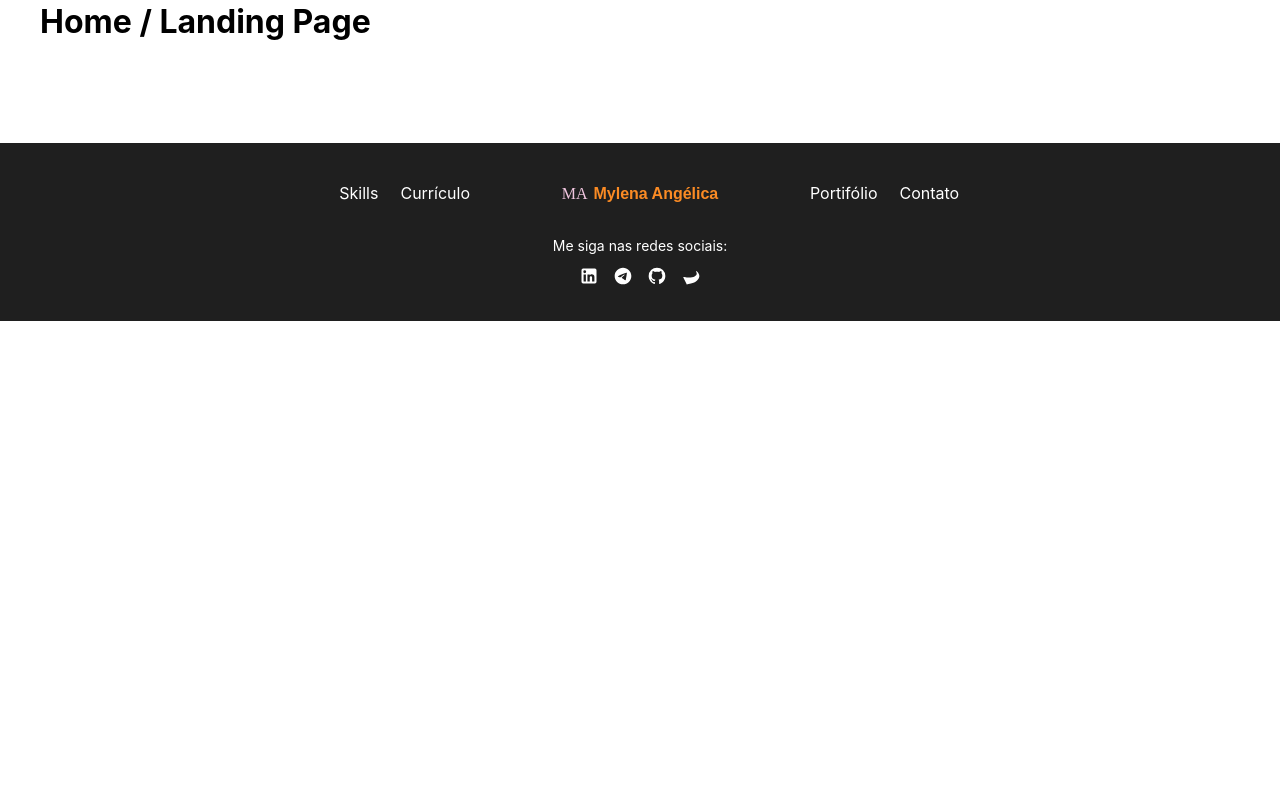
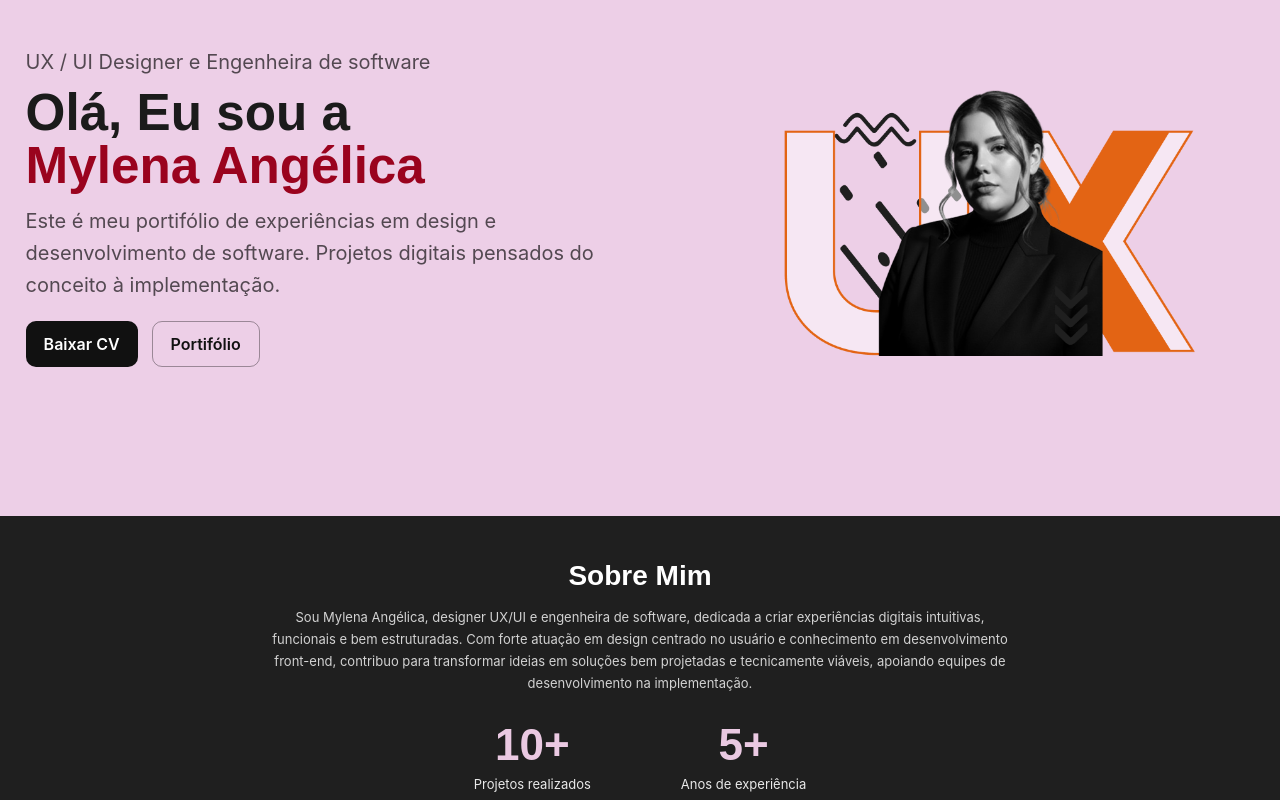
Before and after one commit to Mylena-angelica/my_portifolio, a React (Create React App) app in the folder portfolio/: page / in a window 1280 px wide. Shown: the part 180-980 px from the top of the page. Before the commit the page ends 800 px from the top, so only its background shows below. Built offline with nearby package versions, Linux system fonts and the light colour scheme.

Commit message:
Hero + SObre mim

```diff
--- a/portfolio/src/App.js
+++ b/portfolio/src/App.js
@@ -1,6 +1,9 @@
 import { BrowserRouter, Routes, Route } from "react-router-dom";
 import Header from "./components/Header";
 import Footer from "./components/Footer";
+import SobreMim from "./components/SobreMim";
+import Hero from "./components/Hero";
+
 
 import Skills from "./pages/skills";
 import Portifolio from "./pages/portifolio";
@@ -19,6 +22,9 @@ export default function App() {
   return (
     <BrowserRouter>
       <Header />
+      <Hero />
+      <SobreMim />
+
 
       <Routes>
         <Route path="/" element={<Home />} />
--- /dev/null
+++ b/portfolio/src/components/Hero.jsx
@@ -0,0 +1,43 @@
+import "../styles/home.css";
+
+export default function Hero() {
+  return (
+    <section className="hero">
+      <div className="hero__inner">
+        <div className="hero__left">
+          <p className="hero__kicker">UX / UI Designer e Engenheira de software</p>
+
+          <h1 className="hero__title">
+            Olá, Eu sou a <br />
+            <span className="hero__titleAccent">Mylena Angélica</span>
+          </h1>
+
+          <p className="hero__desc">
+            Este é meu portifólio de experiências em design e desenvolvimento de software.
+            Projetos digitais pensados do conceito à implementação.
+          </p>
+
+          <div className="hero__actions">
+            <a className="btn btn--primary" href="/curriculo">
+              Baixar CV
+            </a>
+            <a className="btn btn--ghost" href="/portifolio">
+              Portifólio
+            </a>
+          </div>
+        </div>
+
+        <div className="hero__right" aria-hidden="true">
+
+          <div className="hero__imgWrap">
+            <img className="hero__img" src="/img/hero.png" alt="" />
+          </div>
+
+            <span />
+            <span />
+            <span />
+          </div>
+      </div>
+    </section>
+  );
+}
--- /dev/null
+++ b/portfolio/src/components/SobreMim.jsx
@@ -0,0 +1,34 @@
+import "../styles/home.css";
+
+
+export default function SobreMim() {
+  return (
+    <section className="about">
+      <div className="about__inner">
+        <h2 className="about__title">Sobre Mim</h2>
+
+        <p className="about__text">
+          Sou Mylena Angélica, designer UX/UI e engenheira de software, dedicada a criar
+          experiências digitais intuitivas, funcionais e bem estruturadas. Com forte atuação
+          em design centrado no usuário e conhecimento em desenvolvimento front-end, contribuo
+          para transformar ideias em soluções bem projetadas e tecnicamente viáveis, apoiando
+          equipes de desenvolvimento na implementação.
+        </p>
+
+        <div className="about__stats">
+          <div className="stat">
+            <div className="stat__num">10+</div>
+            <div className="stat__label">Projetos realizados</div>
+          </div>
+
+          <div className="stat">
+            <div className="stat__num">5+</div>
+            <div className="stat__label">Anos de experiência</div>
+          </div>
+        </div>
+
+        <div className="about__dot" aria-hidden="true" />
+      </div>
+    </section>
+  );
+}
--- /dev/null
+++ b/portfolio/src/styles/home.css
@@ -0,0 +1,172 @@
+/* src/styles/home.css */
+
+.hero {
+  background: #edcfe7;
+}
+
+.hero__inner {
+  max-width: min(1280px, 96vw);
+  margin: 0 auto;
+  padding: 48px 20px;
+  display: grid;
+  grid-template-columns: 1.1fr 0.9fr;
+  gap: 28px;
+  align-items: center;
+}
+
+.hero__kicker {
+  font-family: "Inter", sans-serif;
+  font-size: 20px;
+  color: rgba(0,0,0,0.65);
+  margin: 0 0 12px;
+}
+
+.hero__title {
+  font-family: "Poppins", sans-serif;
+  font-size: clamp(36px, 4vw, 52px);
+  line-height: 1.05;
+  margin: 0 0 12px;
+  color: #1b1b1b;
+}
+
+.hero__titleAccent {
+  color: #9a031e;
+}
+
+.hero__desc {
+  font-family: "Inter", sans-serif;
+  font-size: 20px;
+  line-height: 1.6;
+  color: rgba(0,0,0,0.65);
+  max-width: 46ch;
+  margin: 0 0 20px;
+}
+
+.hero__actions {
+  display: flex;
+  gap: 14px;
+  flex-wrap: wrap;
+}
+
+.btn {
+  font-family: "Inter", sans-serif;
+  text-decoration: none;
+  padding: 12px 18px;
+  border-radius: 10px;
+  font-weight: 600;
+  font-size: 16px;
+  display: inline-flex;
+  align-items: center;
+  justify-content: center;
+}
+
+.btn--primary {
+  background: #111;
+  color: #fff;
+}
+
+.btn--ghost {
+  background: transparent;
+  color: #111;
+  border: 1px solid rgba(0,0,0,0.35);
+}
+
+/* Lado direito */
+.hero__right {
+  position: relative;
+  min-height: 320px;
+  display: grid;
+  place-items: center;
+}
+
+
+.hero__imgWrap {
+  position: relative;
+  z-index: 2;
+  width: min(500px, 80%);
+  aspect-ratio: 1/1.2;
+  border-radius: 18px;
+  overflow: hidden;
+}
+
+.hero__img {
+  width: 100%;
+  height: 100%;
+  object-fit: contain;
+  background-color: transparent;
+}
+
+/* Sobre mim */
+.about {
+  background: #1f1f1f;
+  color: #fff;
+}
+
+.about__inner {
+  max-width: min(1280px, 96vw);
+  margin: 0 auto;
+  padding: 44px 20px 70px;
+  text-align: center;
+  position: relative;
+}
+
+.about__title {
+  font-family: "Poppins", sans-serif;
+  font-size: 28px;
+  margin: 0 0 14px;
+}
+
+.about__text {
+  font-family: "Inter", sans-serif;
+  font-size: 13px;
+  line-height: 1.7;
+  color: rgba(255,255,255,0.8);
+  max-width: 90ch;
+  margin: 0 auto 26px;
+}
+
+.about__stats {
+  display: flex;
+  justify-content: center;
+  gap: 90px;
+  flex-wrap: wrap;
+}
+
+.stat__num {
+  font-family: "Poppins", sans-serif;
+  font-weight: 800;
+  font-size: 44px;
+  color: #eac9e2;
+  margin-bottom: 6px;
+}
+
+.stat__label {
+  font-family: "Inter", sans-serif;
+  font-size: 13px;
+  color: rgba(255,255,255,0.9);
+}
+
+.about__dot {
+  width: 120px;
+  height: 120px;
+  background: #8d001b;
+  border-radius: 999px;
+  position: absolute;
+  left: 50%;
+  transform: translateX(-50%);
+  bottom: -60px;
+  opacity: 0.9;
+}
+
+/* Responsivo */
+@media (max-width: 900px) {
+  .hero__inner {
+    grid-template-columns: 1fr;
+  }
+  .hero__right {
+    min-height: 260px;
+  }
+  .hero__ux {
+    right: -10px;
+  }
+}
```
Also changed, not shown: portfolio/public/img/hero.png (added).
